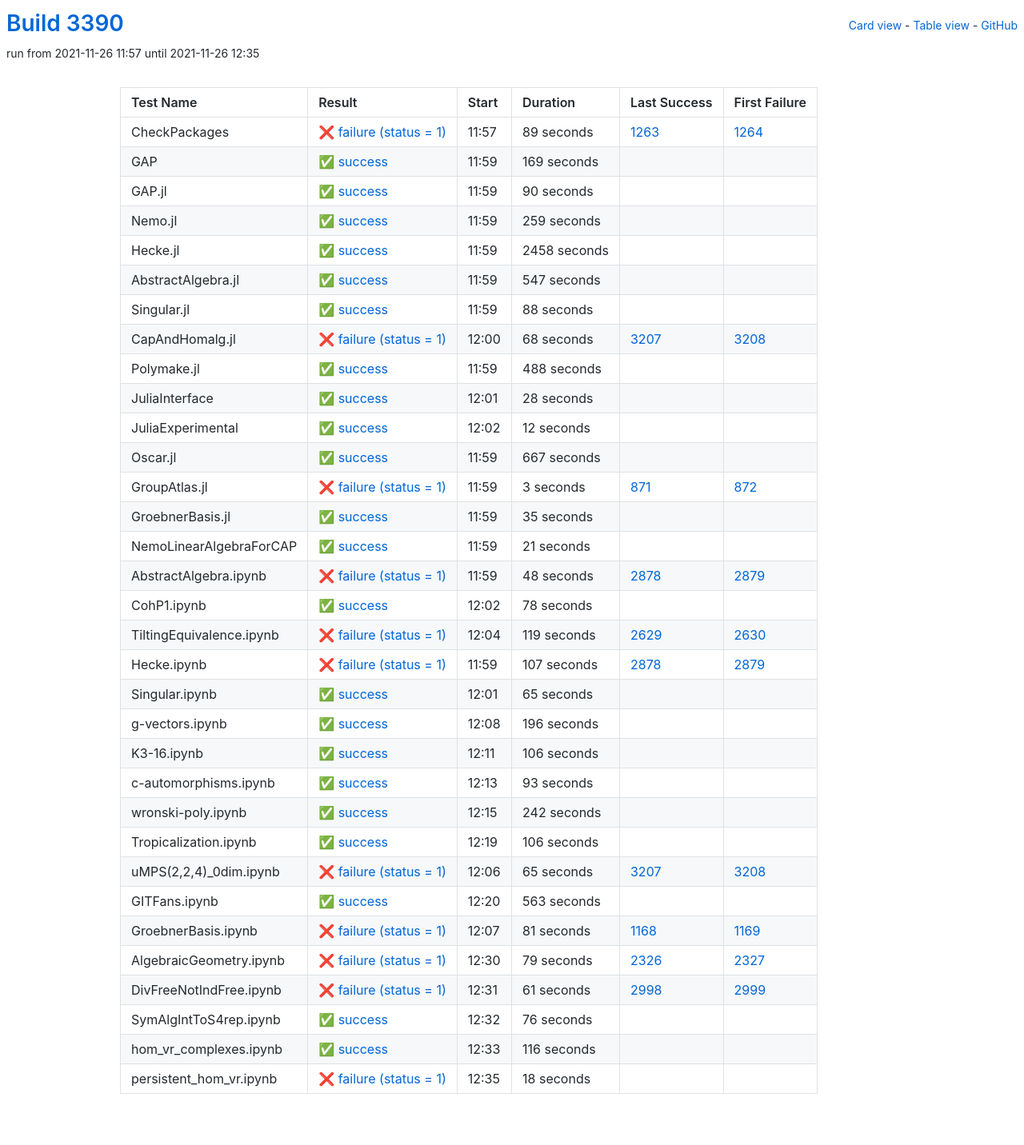
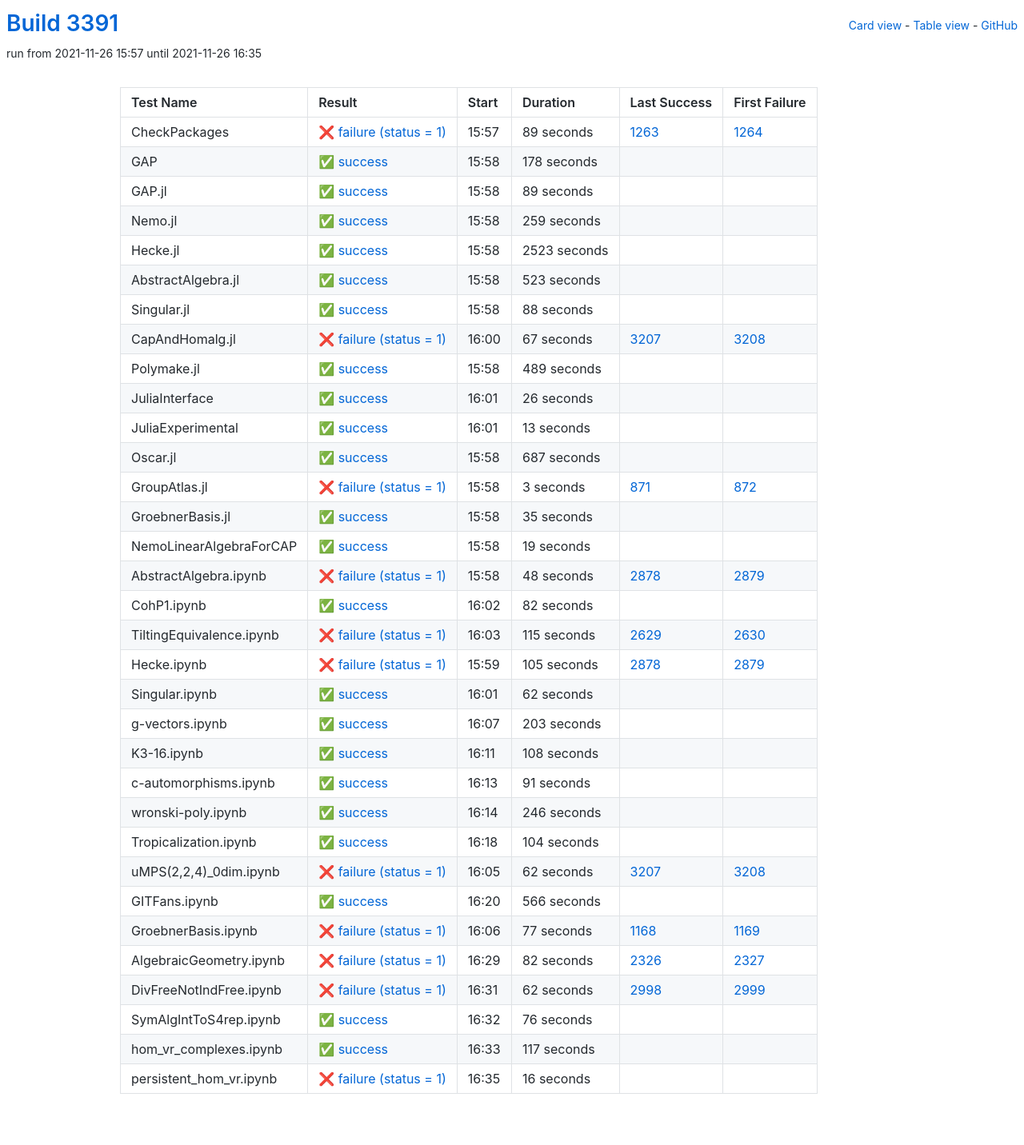
Before and after one commit to oscar-system/oscar-ci-status-stable, a Jekyll site: the page built from table.html, in a window 1280 px wide. Shown: the whole page at 80% size. Built offline with Jekyll 4.4.1, drawn with Linux system fonts in a browser that asks for light colours.

Commit message:
Build #3391

```diff
--- a/_data/ci.yml
+++ b/_data/ci.yml
@@ -1,6 +1,6 @@
 ---
-build: 3390
-build_url: https://oscarci.mathematik.uni-kl.de/job/oscar-stable/3390/
+build: 3391
+build_url: https://oscarci.mathematik.uni-kl.de/job/oscar-stable/3391/
 job: oscar-stable
 organization: oscar-system
 repo: oscar-ci-status-stable
@@ -8,8 +8,8 @@ repourl: https://github.com/oscar-system/oscar-ci-status-stable
 tests:
 - name: CheckPackages
   id: checkpackages
-  log: https://oscarci.mathematik.uni-kl.de/job/oscar-stable/3390/artifact/logs/build-3390/CheckPackages.log
-  start: 2021-11-26 11:57
+  log: https://oscarci.mathematik.uni-kl.de/job/oscar-stable/3391/artifact/logs/build-3391/CheckPackages.log
+  start: 2021-11-26 15:57
   success: false
   exitcode: 1
   status: failure
@@ -20,32 +20,32 @@ tests:
   first_failure_url: https://oscarci.mathematik.uni-kl.de/job/oscar-stable/1264/
 - name: GAP
   id: gap
-  log: https://oscarci.mathematik.uni-kl.de/job/oscar-stable/3390/artifact/logs/build-3390/GAP.log
-  start: 2021-11-26 11:59
+  log: https://oscarci.mathematik.uni-kl.de/job/oscar-stable/3391/artifact/logs/build-3391/GAP.log
+  start: 2021-11-26 15:58
   success: true
   exitcode: 0
   status: success
-  duration: 169
+  duration: 178
   last_success: false
   last_success_url:
   first_failure: false
   first_failure_url:
 - name: GAP.jl
   id: gap-jl
-  log: https://oscarci.mathematik.uni-kl.de/job/oscar-stable/3390/artifact/logs/build-3390/GAP.jl.log
-  start: 2021-11-26 11:59
+  log: https://oscarci.mathematik.uni-kl.de/job/oscar-stable/3391/artifact/logs/build-3391/GAP.jl.log
+  start: 2021-11-26 15:58
   success: true
   exitcode: 0
   status: success
-  duration: 90
+  duration: 89
   last_success: false
   last_success_url:
   first_failure: false
   first_failure_url:
 - name: Nemo.jl
   id: nemo-jl
-  log: https://oscarci.mathematik.uni-kl.de/job/oscar-stable/3390/artifact/logs/build-3390/Nemo.jl.log
-  start: 2021-11-26 11:59
+  log: https://oscarci.mathematik.uni-kl.de/job/oscar-stable/3391/artifact/logs/build-3391/Nemo.jl.log
+  start: 2021-11-26 15:58
   success: true
   exitcode: 0
   status: success
@@ -56,32 +56,32 @@ tests:
   first_failure_url:
 - name: Hecke.jl
   id: hecke-jl
-  log: https://oscarci.mathematik.uni-kl.de/job/oscar-stable/3390/artifact/logs/build-3390/Hecke.jl.log
-  start: 2021-11-26 11:59
+  log: https://oscarci.mathematik.uni-kl.de/job/oscar-stable/3391/artifact/logs/build-3391/Hecke.jl.log
+  start: 2021-11-26 15:58
   success: true
   exitcode: 0
   status: success
-  duration: 2458
+  duration: 2523
   last_success: false
   last_success_url:
   first_failure: false
   first_failure_url:
 - name: AbstractAlgebra.jl
   id: abstractalgebra-jl
-  log: https://oscarci.mathematik.uni-kl.de/job/oscar-stable/3390/artifact/logs/build-3390/AbstractAlgebra.jl.log
-  start: 2021-11-26 11:59
+  log: https://oscarci.mathematik.uni-kl.de/job/oscar-stable/3391/artifact/logs/build-3391/AbstractAlgebra.jl.log
+  start: 2021-11-26 15:58
   success: true
   exitcode: 0
   status: success
-  duration: 547
+  duration: 523
   last_success: false
   last_success_url:
   first_failure: false
   first_failure_url:
 - name: Singular.jl
   id: singular-jl
-  log: https://oscarci.mathematik.uni-kl.de/job/oscar-stable/3390/artifact/logs/build-3390/Singular.jl.log
-  start: 2021-11-26 11:59
+  log: https://oscarci.mathematik.uni-kl.de/job/oscar-stable/3391/artifact/logs/build-3391/Singular.jl.log
+  start: 2021-11-26 15:58
   success: true
   exitcode: 0
   status: success
@@ -92,68 +92,68 @@ tests:
   first_failure_url:
 - name: CapAndHomalg.jl
   id: capandhomalg-jl
-  log: https://oscarci.mathematik.uni-kl.de/job/oscar-stable/3390/artifact/logs/build-3390/CapAndHomalg.jl.log
-  start: 2021-11-26 12:00
+  log: https://oscarci.mathematik.uni-kl.de/job/oscar-stable/3391/artifact/logs/build-3391/CapAndHomalg.jl.log
+  start: 2021-11-26 16:00
   success: false
   exitcode: 1
   status: failure
-  duration: 68
+  duration: 67
   last_success: 3207
   last_success_url: https://oscarci.mathematik.uni-kl.de/job/oscar-stable/3207/
   first_failure: 3208
   first_failure_url: https://oscarci.mathematik.uni-kl.de/job/oscar-stable/3208/
 - name: Polymake.jl
   id: polymake-jl
-  log: https://oscarci.mathematik.uni-kl.de/job/oscar-stable/3390/artifact/logs/build-3390/Polymake.jl.log
-  start: 2021-11-26 11:59
+  log: https://oscarci.mathematik.uni-kl.de/job/oscar-stable/3391/artifact/logs/build-3391/Polymake.jl.log
+  start: 2021-11-26 15:58
   success: true
   exitcode: 0
   status: success
-  duration: 488
+  duration: 489
   last_success: false
   last_success_url:
   first_failure: false
   first_failure_url:
 - name: JuliaInterface
   id: juliainterface
-  log: https://oscarci.mathematik.uni-kl.de/job/oscar-stable/3390/artifact/logs/build-3390/JuliaInterface.log
-  start: 2021-11-26 12:01
+  log: https://oscarci.mathematik.uni-kl.de/job/oscar-stable/3391/artifact/logs/build-3391/JuliaInterface.log
+  start: 2021-11-26 16:01
   success: true
   exitcode: 0
   status: success
-  duration: 28
+  duration: 26
   last_success: false
   last_success_url:
   first_failure: false
   first_failure_url:
 - name: JuliaExperimental
   id: juliaexperimental
-  log: https://oscarci.mathematik.uni-kl.de/job/oscar-stable/3390/artifact/logs/build-3390/JuliaExperimental.log
-  start: 2021-11-26 12:02
+  log: https://oscarci.mathematik.uni-kl.de/job/oscar-stable/3391/artifact/logs/build-3391/JuliaExperimental.log
+  start: 2021-11-26 16:01
   success: true
   exitcode: 0
   status: success
-  duration: 12
+  duration: 13
   last_success: false
   last_success_url:
   first_failure: false
   first_failure_url:
 - name: Oscar.jl
   id: oscar-jl
-  log: https://oscarci.mathematik.uni-kl.de/job/oscar-stable/3390/artifact/logs/build-3390/Oscar.jl.log
-  start: 2021-11-26 11:59
+  log: https://oscarci.mathematik.uni-kl.de/job/oscar-stable/3391/artifact/logs/build-3391/Oscar.jl.log
+  start: 2021-11-26 15:58
   success: true
   exitcode: 0
   status: success
-  duration: 667
+  duration: 687
   last_success: false
   last_success_url:
   first_failure: false
   first_failure_url:
 - name: GroupAtlas.jl
   id: groupatlas-jl
-  log: https://oscarci.mathematik.uni-kl.de/job/oscar-stable/3390/artifact/logs/build-3390/GroupAtlas.jl.log
-  start: 2021-11-26 11:59
+  log: https://oscarci.mathematik.uni-kl.de/job/oscar-stable/3391/artifact/logs/build-3391/GroupAtlas.jl.log
+  start: 2021-11-26 15:58
   success: false
   exitcode: 1
   status: failure
@@ -164,8 +164,8 @@ tests:
   first_failure_url: https://oscarci.mathematik.uni-kl.de/job/oscar-stable/872/
 - name: GroebnerBasis.jl
   id: groebnerbasis-jl
-  log: https://oscarci.mathematik.uni-kl.de/job/oscar-stable/3390/artifact/logs/build-3390/GroebnerBasis.jl.log
-  start: 2021-11-26 11:59
+  log: https://oscarci.mathematik.uni-kl.de/job/oscar-stable/3391/artifact/logs/build-3391/GroebnerBasis.jl.log
+  start: 2021-11-26 15:58
   success: true
   exitcode: 0
   status: success
@@ -176,20 +176,20 @@ tests:
   first_failure_url:
 - name: NemoLinearAlgebraForCAP
   id: nemolinearalgebraforcap
-  log: https://oscarci.mathematik.uni-kl.de/job/oscar-stable/3390/artifact/logs/build-3390/NemoLinearAlgebraForCAP.log
-  start: 2021-11-26 11:59
+  log: https://oscarci.mathematik.uni-kl.de/job/oscar-stable/3391/artifact/logs/build-3391/NemoLinearAlgebraForCAP.log
+  start: 2021-11-26 15:58
   success: true
   exitcode: 0
   status: success
-  duration: 21
+  duration: 19
   last_success: false
   last_success_url:
   first_failure: false
   first_failure_url:
 - name: AbstractAlgebra.ipynb
   id: abstractalgebra-ipynb
-  log: https://oscarci.mathematik.uni-kl.de/job/oscar-stable/3390/artifact/logs/build-3390/AbstractAlgebra.ipynb.log
-  start: 2021-11-26 11:59
+  log: https://oscarci.mathematik.uni-kl.de/job/oscar-stable/3391/artifact/logs/build-3391/AbstractAlgebra.ipynb.log
+  start: 2021-11-26 15:58
   success: false
   exitcode: 1
   status: failure
@@ -200,176 +200,176 @@ tests:
   first_failure_url: https://oscarci.mathematik.uni-kl.de/job/oscar-stable/2879/
 - name: CohP1.ipynb
   id: cohp1-ipynb
-  log: https://oscarci.mathematik.uni-kl.de/job/oscar-stable/3390/artifact/logs/build-3390/CohP1.ipynb.log
-  start: 2021-11-26 12:02
+  log: https://oscarci.mathematik.uni-kl.de/job/oscar-stable/3391/artifact/logs/build-3391/CohP1.ipynb.log
+  start: 2021-11-26 16:02
   success: true
   exitcode: 0
   status: success
-  duration: 78
+  duration: 82
   last_success: false
   last_success_url:
   first_failure: false
   first_failure_url:
 - name: TiltingEquivalence.ipynb
   id: tiltingequivalence-ipynb
-  log: https://oscarci.mathematik.uni-kl.de/job/oscar-stable/3390/artifact/logs/build-3390/TiltingEquivalence.ipynb.log
-  start: 2021-11-26 12:04
+  log: https://oscarci.mathematik.uni-kl.de/job/oscar-stable/3391/artifact/logs/build-3391/TiltingEquivalence.ipynb.log
+  start: 2021-11-26 16:03
   success: false
   exitcode: 1
   status: failure
-  duration: 119
+  duration: 115
   last_success: 2629
   last_success_url: https://oscarci.mathematik.uni-kl.de/job/oscar-stable/2629/
   first_failure: 2630
   first_failure_url: https://oscarci.mathematik.uni-kl.de/job/oscar-stable/2630/
 - name: Hecke.ipynb
   id: hecke-ipynb
-  log: https://oscarci.mathematik.uni-kl.de/job/oscar-stable/3390/artifact/logs/build-3390/Hecke.ipynb.log
-  start: 2021-11-26 11:59
+  log: https://oscarci.mathematik.uni-kl.de/job/oscar-stable/3391/artifact/logs/build-3391/Hecke.ipynb.log
+  start: 2021-11-26 15:59
   success: false
   exitcode: 1
   status: failure
-  duration: 107
+  duration: 105
   last_success: 2878
   last_success_url: https://oscarci.mathematik.uni-kl.de/job/oscar-stable/2878/
   first_failure: 2879
   first_failure_url: https://oscarci.mathematik.uni-kl.de/job/oscar-stable/2879/
 - name: Singular.ipynb
   id: singular-ipynb
-  log: https://oscarci.mathematik.uni-kl.de/job/oscar-stable/3390/artifact/logs/build-3390/Singular.ipynb.log
-  start: 2021-11-26 12:01
+  log: https://oscarci.mathematik.uni-kl.de/job/oscar-stable/3391/artifact/logs/build-3391/Singular.ipynb.log
+  start: 2021-11-26 16:01
   success: true
   exitcode: 0
   status: success
-  duration: 65
+  duration: 62
   last_success: false
   last_success_url:
   first_failure: false
   first_failure_url:
 - name: g-vectors.ipynb
   id: g-vectors-ipynb
-  log: https://oscarci.mathematik.uni-kl.de/job/oscar-stable/3390/artifact/logs/build-3390/g-vectors.ipynb.log
-  start: 2021-11-26 12:08
+  log: https://oscarci.mathematik.uni-kl.de/job/oscar-stable/3391/artifact/logs/build-3391/g-vectors.ipynb.log
+  start: 2021-11-26 16:07
   success: true
   exitcode: 0
   status: success
-  duration: 196
+  duration: 203
   last_success: false
   last_success_url:
   first_failure: false
   first_failure_url:
 - name: K3-16.ipynb
   id: k3-16-ipynb
-  log: https://oscarci.mathematik.uni-kl.de/job/oscar-stable/3390/artifact/logs/build-3390/K3-16.ipynb.log
-  start: 2021-11-26 12:11
+  log: https://oscarci.mathematik.uni-kl.de/job/oscar-stable/3391/artifact/logs/build-3391/K3-16.ipynb.log
+  start: 2021-11-26 16:11
   success: true
   exitcode: 0
   status: success
-  duration: 106
+  duration: 108
   last_success: false
   last_success_url:
   first_failure: false
   first_failure_url:
 - name: c-automorphisms.ipynb
   id: c-automorphisms-ipynb
-  log: https://oscarci.mathematik.uni-kl.de/job/oscar-stable/3390/artifact/logs/build-3390/c-automorphisms.ipynb.log
-  start: 2021-11-26 12:13
+  log: https://oscarci.mathematik.uni-kl.de/job/oscar-stable/3391/artifact/logs/build-3391/c-automorphisms.ipynb.log
+  start: 2021-11-26 16:13
   success: true
   exitcode: 0
   status: success
-  duration: 93
+  duration: 91
   last_success: false
   last_success_url:
   first_failure: false
   first_failure_url:
 - name: wronski-poly.ipynb
   id: wronski-poly-ipynb
-  log: https://oscarci.mathematik.uni-kl.de/job/oscar-stable/3390/artifact/logs/build-3390/wronski-poly.ipynb.log
-  start: 2021-11-26 12:15
+  log: https://oscarci.mathematik.uni-kl.de/job/oscar-stable/3391/artifact/logs/build-3391/wronski-poly.ipynb.log
+  start: 2021-11-26 16:14
   success: true
   exitcode: 0
   status: success
-  duration: 242
+  duration: 246
   last_success: false
   last_success_url:
   first_failure: false
   first_failure_url:
 - name: Tropicalization.ipynb
   id: tropicalization-ipynb
-  log: https://oscarci.mathematik.uni-kl.de/job/oscar-stable/3390/artifact/logs/build-3390/Tropicalization.ipynb.log
-  start: 2021-11-26 12:19
+  log: https://oscarci.mathematik.uni-kl.de/job/oscar-stable/3391/artifact/logs/build-3391/Tropicalization.ipynb.log
+  start: 2021-11-26 16:18
   success: true
   exitcode: 0
   status: success
-  duration: 106
+  duration: 104
   last_success: false
   last_success_url:
   first_failure: false
   first_failure_url:
 - name: uMPS(2,2,4)_0dim.ipynb
   id: umps-2-2-4-0dim-ipynb
-  log: https://oscarci.mathematik.uni-kl.de/job/oscar-stable/3390/artifact/logs/build-3390/uMPS-2-2-4-_0dim.ipynb.log
-  start: 2021-11-26 12:06
+  log: https://oscarci.mathematik.uni-kl.de/job/oscar-stable/3391/artifact/logs/build-3391/uMPS-2-2-4-_0dim.ipynb.log
+  start: 2021-11-26 16:05
   success: false
   exitcode: 1
   status: failure
-  duration: 65
+  duration: 62
   last_success: 3207
   last_success_url: https://oscarci.mathematik.uni-kl.de/job/oscar-stable/3207/
   first_failure: 3208
   first_failure_url: https://oscarci.mathematik.uni-kl.de/job/oscar-stable/3208/
 - name: GITFans.ipynb
   id: gitfans-ipynb
-  log: https://oscarci.mathematik.uni-kl.de/job/oscar-stable/3390/artifact/logs/build-3390/GITFans.ipynb.log
-  start: 2021-11-26 12:20
+  log: https://oscarci.mathematik.uni-kl.de/job/oscar-stable/3391/artifact/logs/build-3391/GITFans.ipynb.log
+  start: 2021-11-26 16:20
   success: true
   exitcode: 0
   status: success
-  duration: 563
+  duration: 566
   last_success: false
   last_success_url:
   first_failure: false
   first_failure_url:
 - name: GroebnerBasis.ipynb
   id: groebnerbasis-ipynb
-  log: https://oscarci.mathematik.uni-kl.de/job/oscar-stable/3390/artifact/logs/build-3390/GroebnerBasis.ipynb.log
-  start: 2021-11-26 12:07
+  log: https://oscarci.mathematik.uni-kl.de/job/oscar-stable/3391/artifact/logs/build-3391/GroebnerBasis.ipynb.log
+  start: 2021-11-26 16:06
   success: false
   exitcode: 1
   status: failure
-  duration: 81
+  duration: 77
   last_success: 1168
   last_success_url: https://oscarci.mathematik.uni-kl.de/job/oscar-stable/1168/
   first_failure: 1169
   first_failure_url: https://oscarci.mathematik.uni-kl.de/job/oscar-stable/1169/
 - name: AlgebraicGeometry.ipynb
   id: algebraicgeometry-ipynb
-  log: https://oscarci.mathematik.uni-kl.de/job/oscar-stable/3390/artifact/logs/build-3390/AlgebraicGeometry.ipynb.log
-  start: 2021-11-26 12:30
+  log: https://oscarci.mathematik.uni-kl.de/job/oscar-stable/3391/artifact/logs/build-3391/AlgebraicGeometry.ipynb.log
+  start: 2021-11-26 16:29
   success: false
   exitcode: 1
   status: failure
-  duration: 79
+  duration: 82
   last_success: 2326
   last_success_url: https://oscarci.mathematik.uni-kl.de/job/oscar-stable/2326/
   first_failure: 2327
   first_failure_url: https://oscarci.mathematik.uni-kl.de/job/oscar-stable/2327/
 - name: DivFreeNotIndFree.ipynb
   id: divfreenotindfree-ipynb
-  log: https://oscarci.mathematik.uni-kl.de/job/oscar-stable/3390/artifact/logs/build-3390/DivFreeNotIndFree.ipynb.log
-  start: 2021-11-26 12:31
+  log: https://oscarci.mathematik.uni-kl.de/job/oscar-stable/3391/artifact/logs/build-3391/DivFreeNotIndFree.ipynb.log
+  start: 2021-11-26 16:31
   success: false
   exitcode: 1
   status: failure
-  duration: 61
+  duration: 62
   last_success: 2998
   last_success_url: https://oscarci.mathematik.uni-kl.de/job/oscar-stable/2998/
   first_failure: 2999
   first_failure_url: https://oscarci.mathematik.uni-kl.de/job/oscar-stable/2999/
 - name: SymAlgIntToS4rep.ipynb
   id: symalginttos4rep-ipynb
-  log: https://oscarci.mathematik.uni-kl.de/job/oscar-stable/3390/artifact/logs/build-3390/SymAlgIntToS4rep.ipynb.log
-  start: 2021-11-26 12:32
+  log: https://oscarci.mathematik.uni-kl.de/job/oscar-stable/3391/artifact/logs/build-3391/SymAlgIntToS4rep.ipynb.log
+  start: 2021-11-26 16:32
   success: true
   exitcode: 0
   status: success
@@ -380,24 +380,24 @@ tests:
   first_failure_url:
 - name: hom_vr_complexes.ipynb
   id: hom-vr-complexes-ipynb
-  log: https://oscarci.mathematik.uni-kl.de/job/oscar-stable/3390/artifact/logs/build-3390/hom_vr_complexes.ipynb.log
-  start: 2021-11-26 12:33
+  log: https://oscarci.mathematik.uni-kl.de/job/oscar-stable/3391/artifact/logs/build-3391/hom_vr_complexes.ipynb.log
+  start: 2021-11-26 16:33
   success: true
   exitcode: 0
   status: success
-  duration: 116
+  duration: 117
   last_success: false
   last_success_url:
   first_failure: false
   first_failure_url:
 - name: persistent_hom_vr.ipynb
   id: persistent-hom-vr-ipynb
-  log: https://oscarci.mathematik.uni-kl.de/job/oscar-stable/3390/artifact/logs/build-3390/persistent_hom_vr.ipynb.log
-  start: 2021-11-26 12:35
+  log: https://oscarci.mathematik.uni-kl.de/job/oscar-stable/3391/artifact/logs/build-3391/persistent_hom_vr.ipynb.log
+  start: 2021-11-26 16:35
   success: false
   exitcode: 1
   status: failure
-  duration: 18
+  duration: 16
   last_success: false
   last_success_url:
   first_failure: false
```
Also changed, not shown: README.md.
